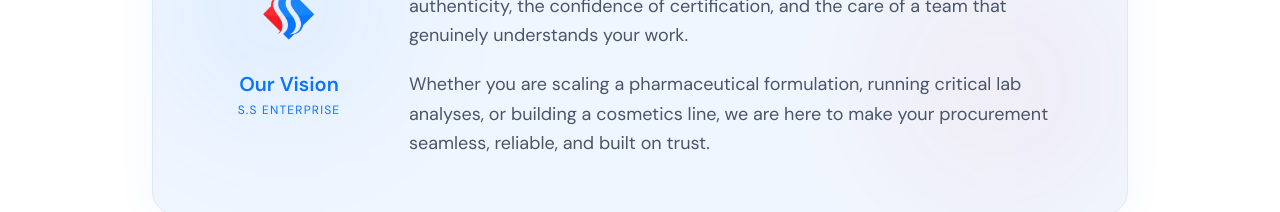
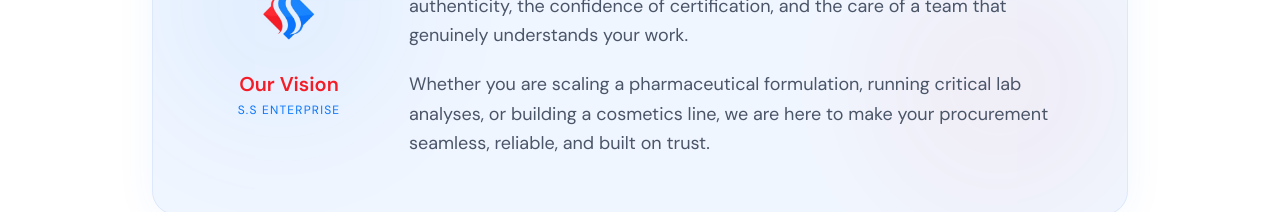
Before and after one commit to maaz-zafar-it/specialisations-website, a Next.js app: page / in a window 1280 px wide. Shown: the part 3302-3514 px from the top of the page. Built offline with nearby package versions, Linux system fonts and the light colour scheme.

Commit message:
Update DirectorMessage.tsx

```diff
--- a/src/components/sections/DirectorMessage.tsx
+++ b/src/components/sections/DirectorMessage.tsx
@@ -20,7 +20,7 @@ export default function DirectorMessage() {
                 <Image src="/images/logo.png" alt="S.S Enterprise" fill className="object-contain" />
               </div>
               <div>
-                <p className="text-[#0a75fa] font-bold text-xl">Our Vision</p>
+                <p className="text-[#f41d27] font-bold text-xl">Our Vision</p>
                 <p className="text-xs tracking-widest uppercase mt-1 text-[#0a75fa]">{COMPANY.name}</p>
               </div>
             </div>
```
